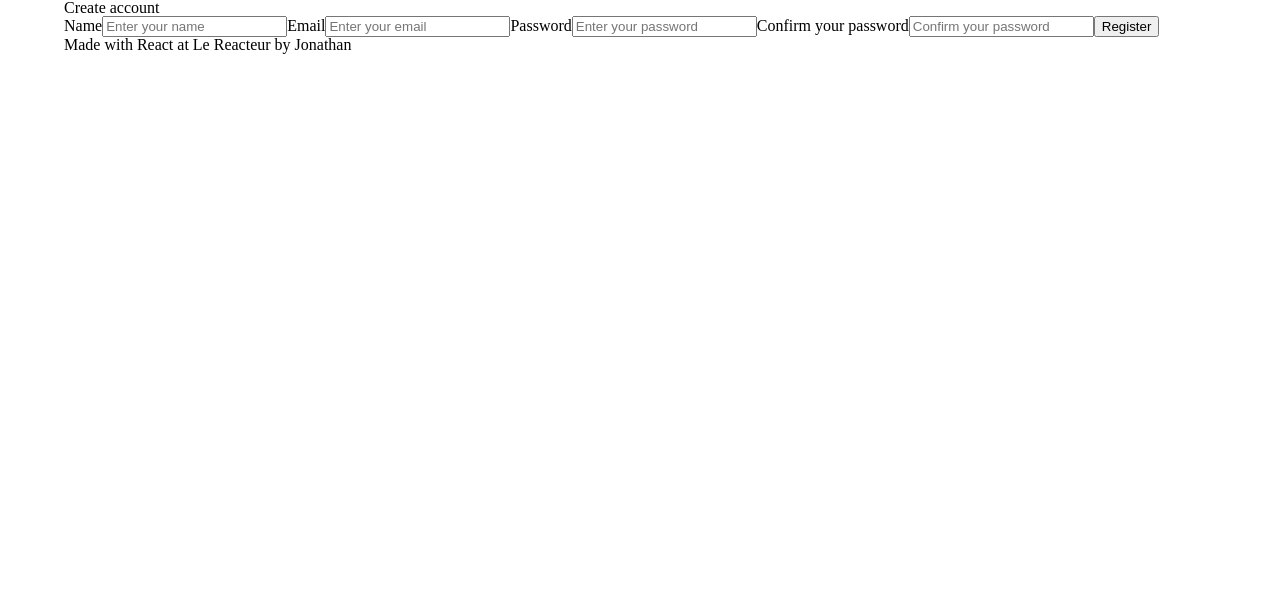
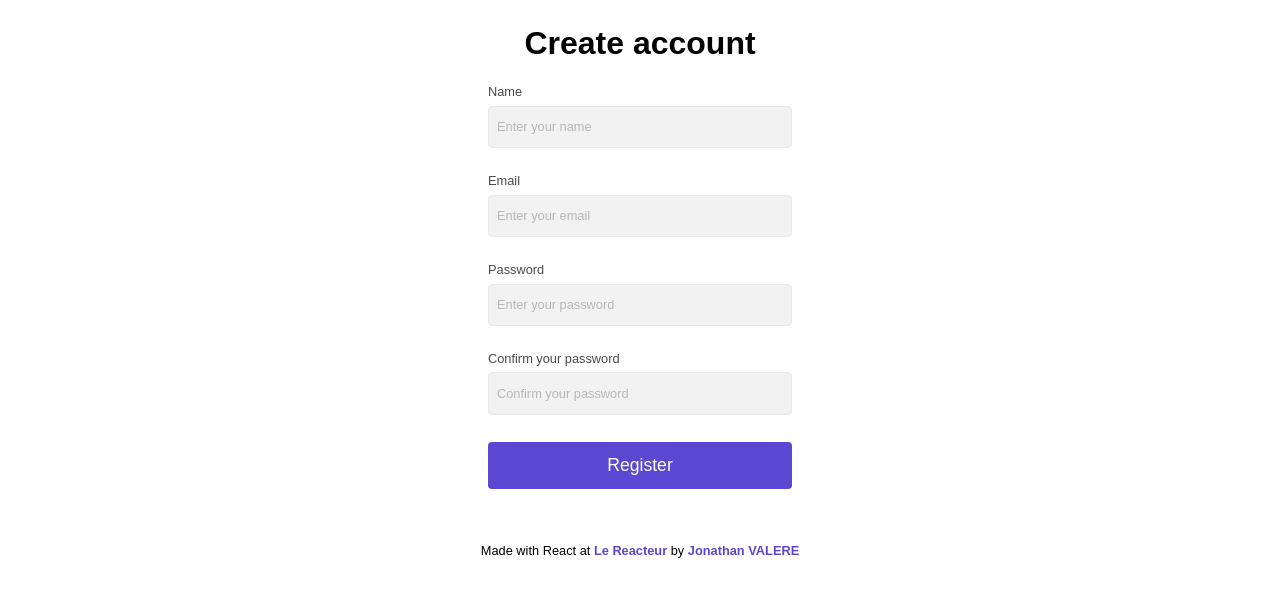
Before and after one commit to jonathanValere/simple-form-app, a React (Vite) app: page / in a window 1280 px wide. Shown: the top 594 px of the page. Built offline with nearby package versions, Linux system fonts and the light colour scheme; the HTML template or start-up script is replaced by a standard one.

Commit message:
basics CSS added

```diff
--- a/src/App.css
+++ b/src/App.css
@@ -1,4 +1,97 @@
+:root {
+  font-family: Arial, Helvetica, sans-serif;
+  --border-radius: 4px;
+  --primary-color: #5c47d3;
+}
+
+::placeholder {
+  color: #b7b7b7;
+  font-size: 0.8rem;
+}
+
+a {
+  color: var(--primary-color);
+  text-decoration: none;
+  font-weight: bold;
+}
+
 .container {
   width: 90%;
   margin: 0 auto;
 }
+
+main {
+  display: flex;
+  flex-direction: column;
+  align-items: center;
+}
+
+h1 {
+  font-size: 2rem;
+  font-weight: bold;
+  margin: 1.7rem 0;
+}
+
+form {
+  display: flex;
+  flex-direction: column;
+  width: 19rem;
+  margin: 0 auto;
+}
+
+form label {
+  margin-bottom: 0.4rem;
+  font-size: 0.8rem;
+  color: #4a4a4a;
+}
+
+form input {
+  margin-bottom: 1.7rem;
+  padding: 0.8rem 0.5rem;
+  border-radius: var(--border-radius);
+  border: 1px solid #eaeaea;
+  background-color: #f2f2f2;
+  position: relative;
+}
+
+button {
+  padding: 0.8rem 0.5rem;
+  border-radius: var(--border-radius);
+  border: none;
+  background-color: var(--primary-color);
+  color: #fff;
+  font-size: 1.1rem;
+  cursor: pointer;
+}
+
+/* -------- COMPONENTS RESULTS ------- */
+.results {
+  width: 19rem;
+  margin: 0 auto;
+  display: flex;
+  flex-direction: column;
+}
+
+.results ul {
+  display: flex;
+  flex-direction: column;
+  gap: 1rem;
+  margin-bottom: 2rem;
+  padding: 1.7rem;
+  border-radius: var(--border-radius);
+  background-color: #f2f2f2;
+}
+
+li {
+  color: #3d3d3d;
+  font-size: 1rem;
+}
+
+/* --------- FOOTER -------- */
+
+footer {
+  text-align: center;
+  padding: 1.5rem 0;
+  margin-top: 2rem;
+  font-size: 0.8rem;
+}
--- a/src/App.jsx
+++ b/src/App.jsx
@@ -5,6 +5,7 @@ import Form from "./components/Form";
 import StepTwo from "./components/StepTwo";
 
 function App() {
+  // Différents State ---
   const [fullName, setFullName] = useState("");
   const [email, setEmail] = useState("");
   const [password, setPassword] = useState("");
--- a/src/components/Footer.jsx
+++ b/src/components/Footer.jsx
@@ -1,3 +1,14 @@
 export default function Footer() {
-  return <footer>Made with React at Le Reacteur by Jonathan</footer>;
+  return (
+    <footer>
+      Made with React at{" "}
+      <a href="https://www.lereacteur.io/" target="_blank">
+        Le Reacteur
+      </a>{" "}
+      by{" "}
+      <a href="https://github.com/jonathanValere" target="_blank">
+        Jonathan VALERE
+      </a>
+    </footer>
+  );
 }
--- a/src/components/Form.jsx
+++ b/src/components/Form.jsx
@@ -26,6 +26,7 @@ export default function Form({
           onChange={onChange}
         />
         <label htmlFor="">Password</label>
+
         <input
           type="password"
           name="password"
--- a/src/components/StepTwo.jsx
+++ b/src/components/StepTwo.jsx
@@ -1,12 +1,12 @@
 export default function StepTwo({ fullName, email, password, onClick }) {
   return (
-    <>
+    <div className="results">
       <ul>
-        <li>Name: {fullName}</li>
-        <li>email: {email}</li>
-        <li>password: {password}</li>
+        <li>Name : {fullName}</li>
+        <li>Email : {email}</li>
+        <li>Password : {password}</li>
       </ul>
       <button onClick={onClick}>Edit your information</button>
-    </>
+    </div>
   );
 }
```
